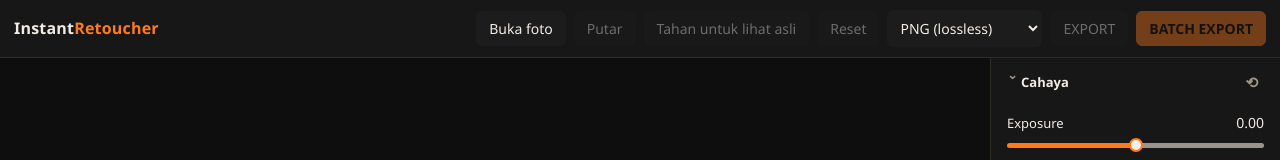
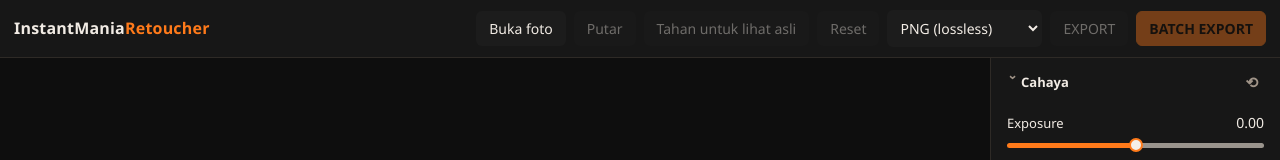
Before and after one commit to goenawork/instantretoucher, a plain HTML site: page index.html in a window 1280 px wide. Shown: the top 160 px of the page. Drawn offline with Linux system fonts and the light colour scheme.

Commit message:
Update title and header to 'InstantManiaRetoucher'

```diff
--- a/index.html
+++ b/index.html
@@ -3,12 +3,12 @@
 <head>
 <meta charset="utf-8">
 <meta name="viewport" content="width=device-width, initial-scale=1">
-<title>InstantRetoucher</title>
+<title>InstantManiaRetoucher</title>
 <link rel="stylesheet" href="style.css?v=3">
 </head>
 <body>
 <header>
-  <h1>Instant<span style="color:var(--accent)">Retoucher</span></h1>
+  <h1>InstantMania<span style="color:var(--accent)">Retoucher</span></h1>
   <label class="btn">Buka foto<input id="file" type="file" multiple hidden accept="image/*,.cr2,.cr3,.crw,.raf,.nef,.nrw,.arw,.sr2,.srf,.dng,.orf,.rw2,.pef,.srw,.3fr,.erf,.mrw,.kdc,.dcr,.raw"></label>
   <button id="rot" disabled>Putar</button>
   <button id="cmp" disabled>Tahan untuk lihat asli</button>
```
